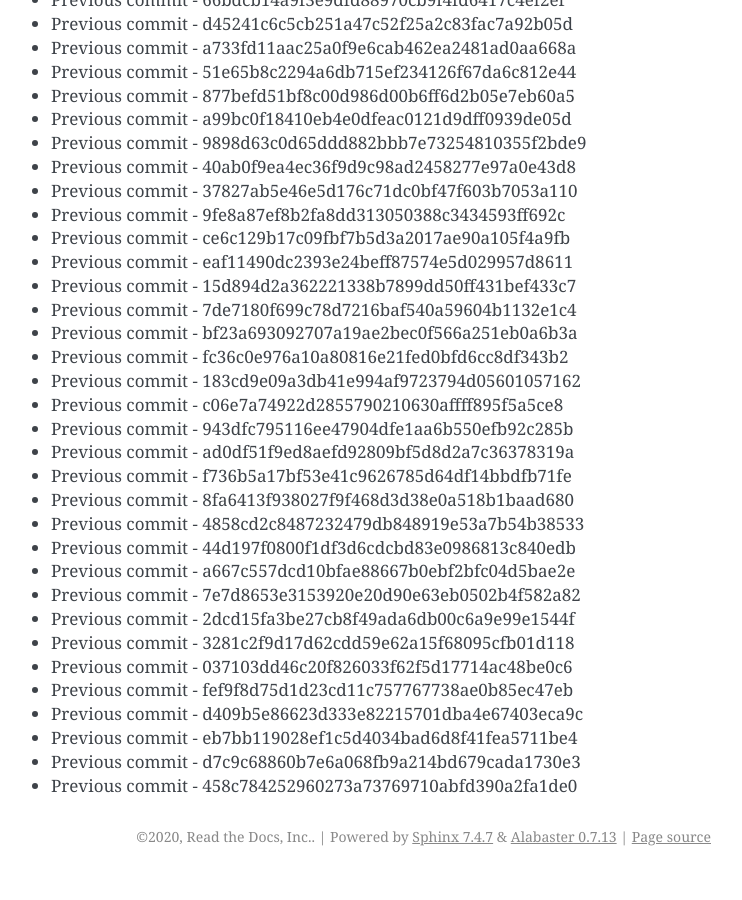
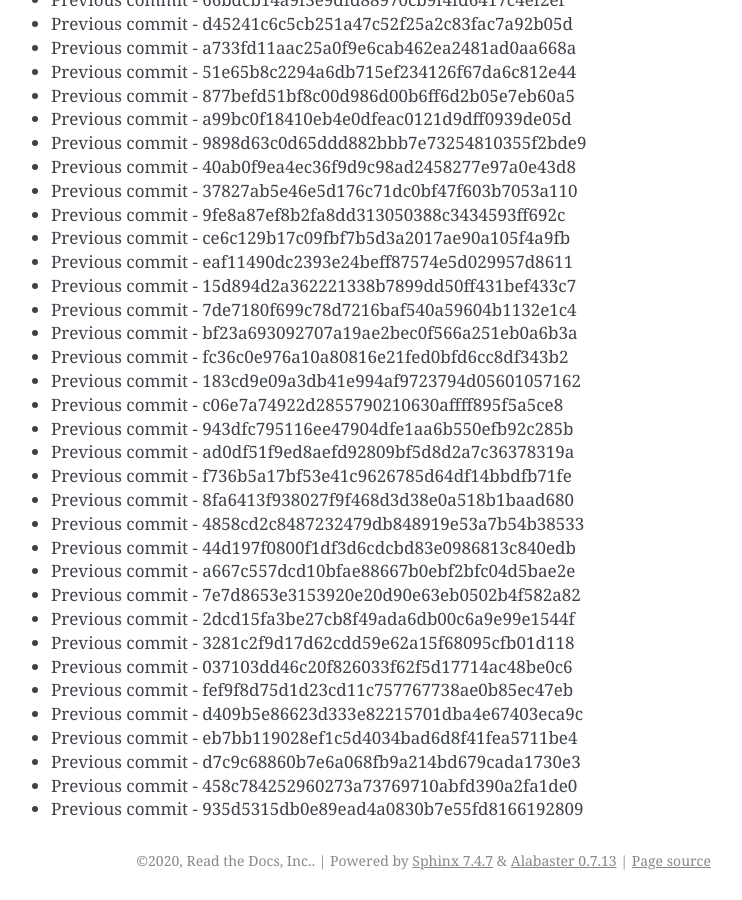
Before and after one commit to readthedocs/rtd-git-stresstest, a Sphinx documentation site: the page built from docs/updates.rst, in a window 1280 px wide and 900 px high, scrolled down 101197 px. Shown: the whole window, without its empty margins (399-1141 px from the left). Built offline with Sphinx 7.4.7, drawn with Linux system fonts in a browser that asks for light colours; before the commit the page ends 102073 px from its top, so only the background shows below that.

Commit message:
Generating commit from previous: 935d5315db0e89ead4a0830b7e55fd8166192809

```diff
--- a/docs/updates.rst
+++ b/docs/updates.rst
@@ -4284,3 +4284,4 @@ It can be tested for any performance characteristics.
 * Previous commit - eb7bb119028ef1c5d4034bad6d8f41fea5711be4
 * Previous commit - d7c9c68860b7e6a068fb9a214bd679cada1730e3
 * Previous commit - 458c784252960273a73769710abfd390a2fa1de0
+* Previous commit - 935d5315db0e89ead4a0830b7e55fd8166192809
```
